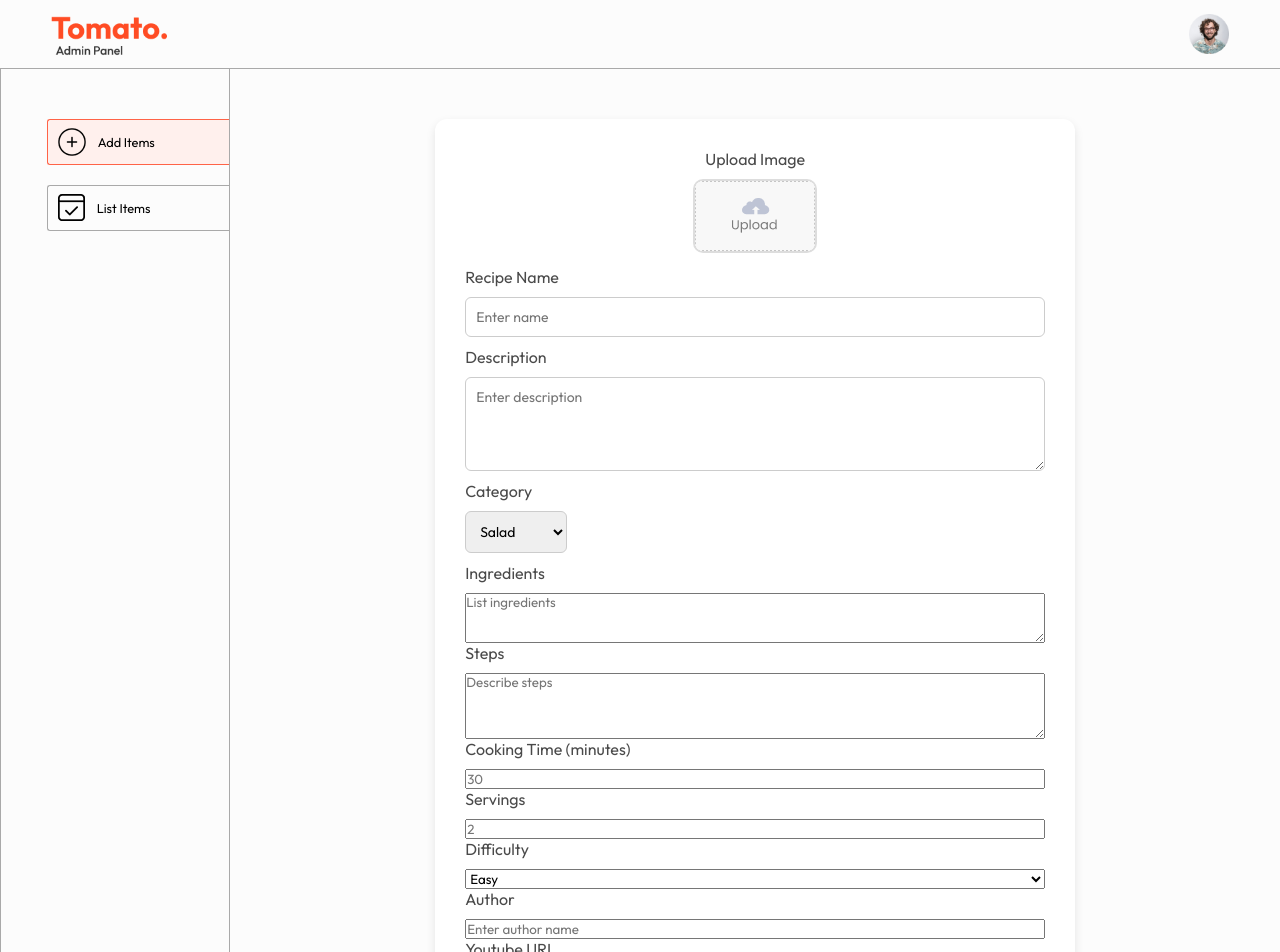
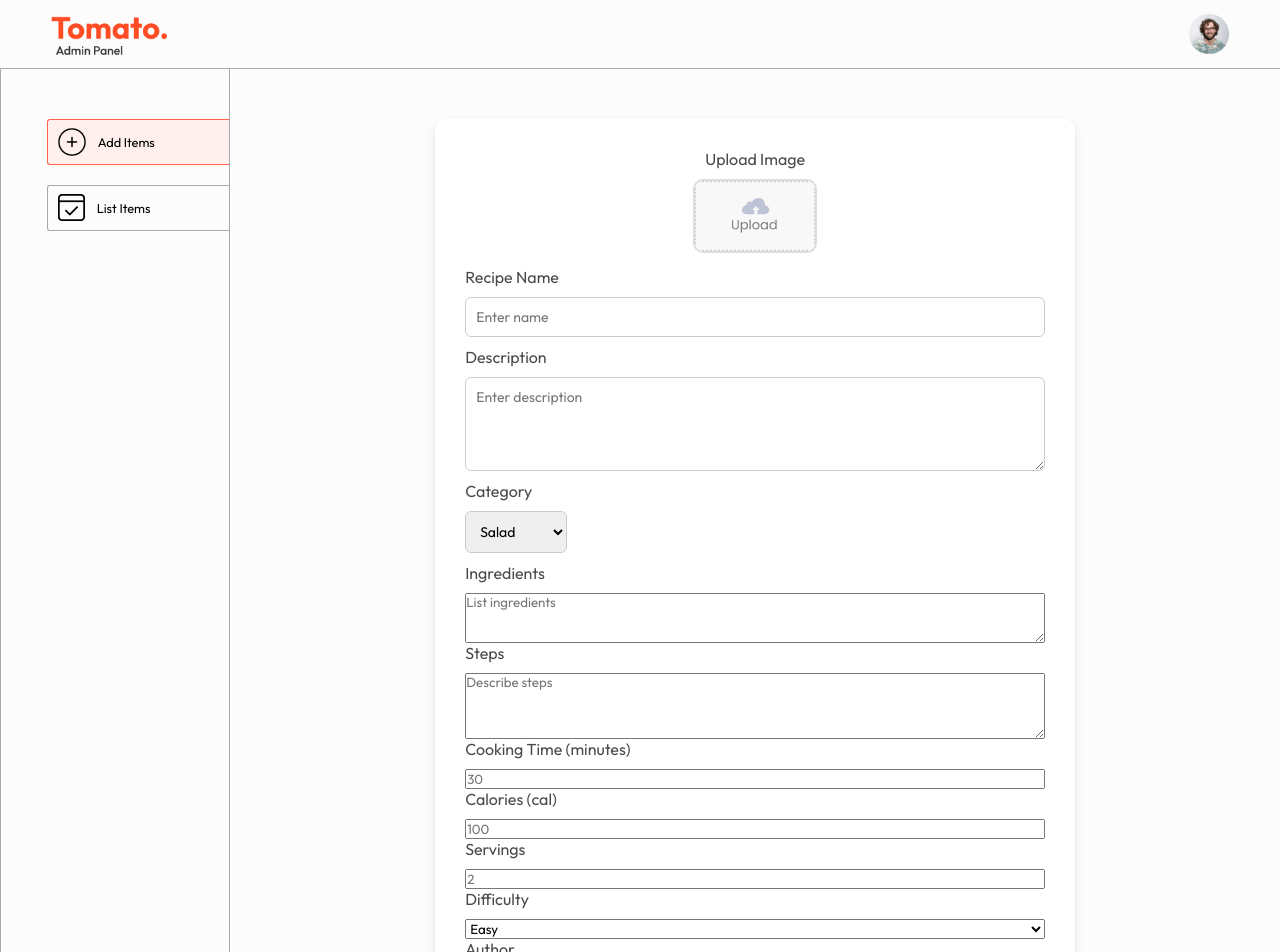
Before and after one commit to lambaluan2609/Food-Del, a React (Vite) app in the folder admin/: page /add in a window 1280 px wide. Shown: the top 952 px of the page. Built offline with nearby package versions, Linux system fonts and the light colour scheme; no server answers.

Commit message:
add calories

```diff
--- a/admin/src/pages/Add/Add.jsx
+++ b/admin/src/pages/Add/Add.jsx
@@ -13,6 +13,7 @@ const Add = ({ url }) => {
         ingredients: "",
         steps: "",
         cookingTime: "",
+        calories: "",
         servings: "",
         difficulty: "Easy",
         author: "",
@@ -42,6 +43,7 @@ const Add = ({ url }) => {
                     ingredients: "",
                     steps: "",
                     cookingTime: "",
+                    calories: "",
                     servings: "",
                     difficulty: "Easy",
                     author: "",
@@ -110,7 +112,10 @@ const Add = ({ url }) => {
                         <p>Cooking Time (minutes)</p>
                         <input onChange={onChangeHandler} value={data.cookingTime} type="number" name="cookingTime" placeholder='30' required />
                     </div>
-
+                    <div className="add-meta flex-col">
+                        <p>Calories (cal)</p>
+                        <input onChange={onChangeHandler} value={data.calories} type="number" name="calories" placeholder='100' required />
+                    </div>
                     <div className="add-meta flex-col">
                         <p>Servings</p>
                         <input onChange={onChangeHandler} value={data.servings} type="number" name="servings" placeholder='2' required />
```
